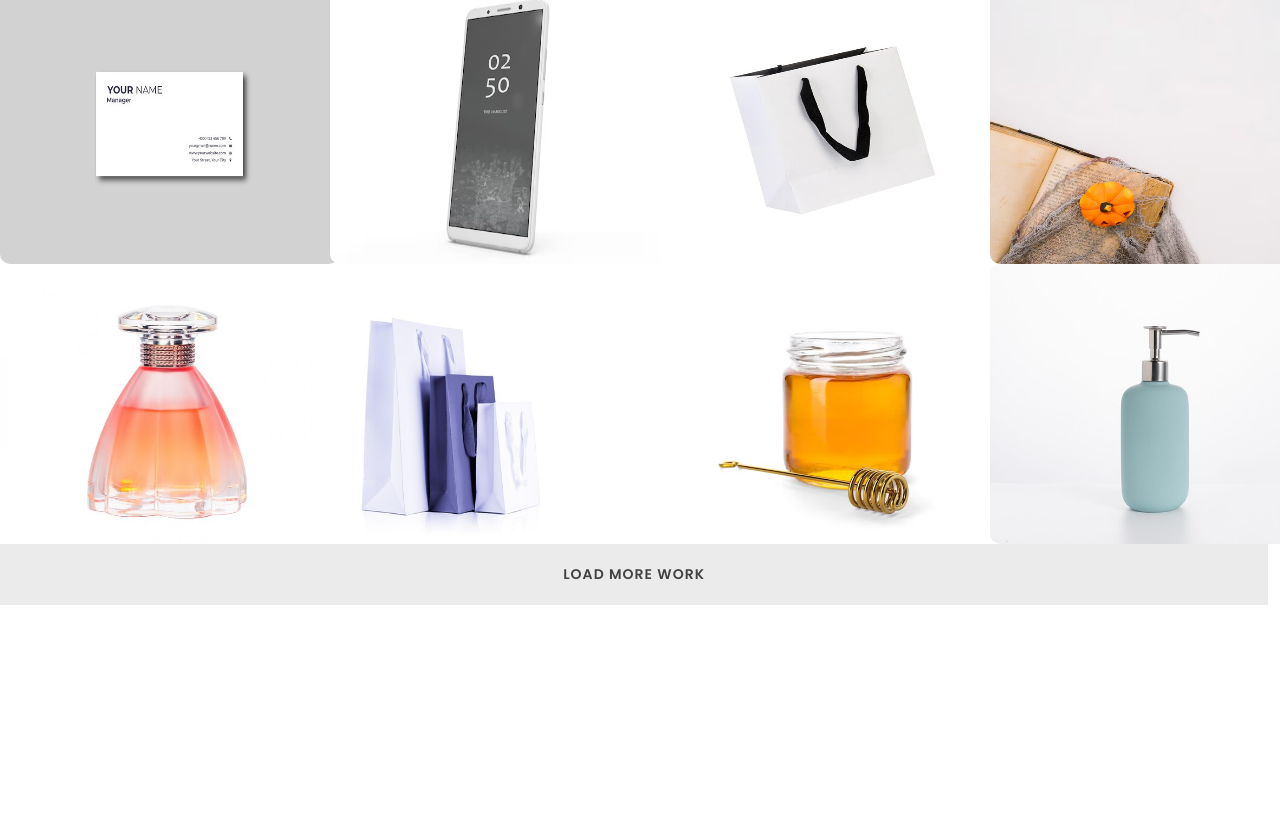
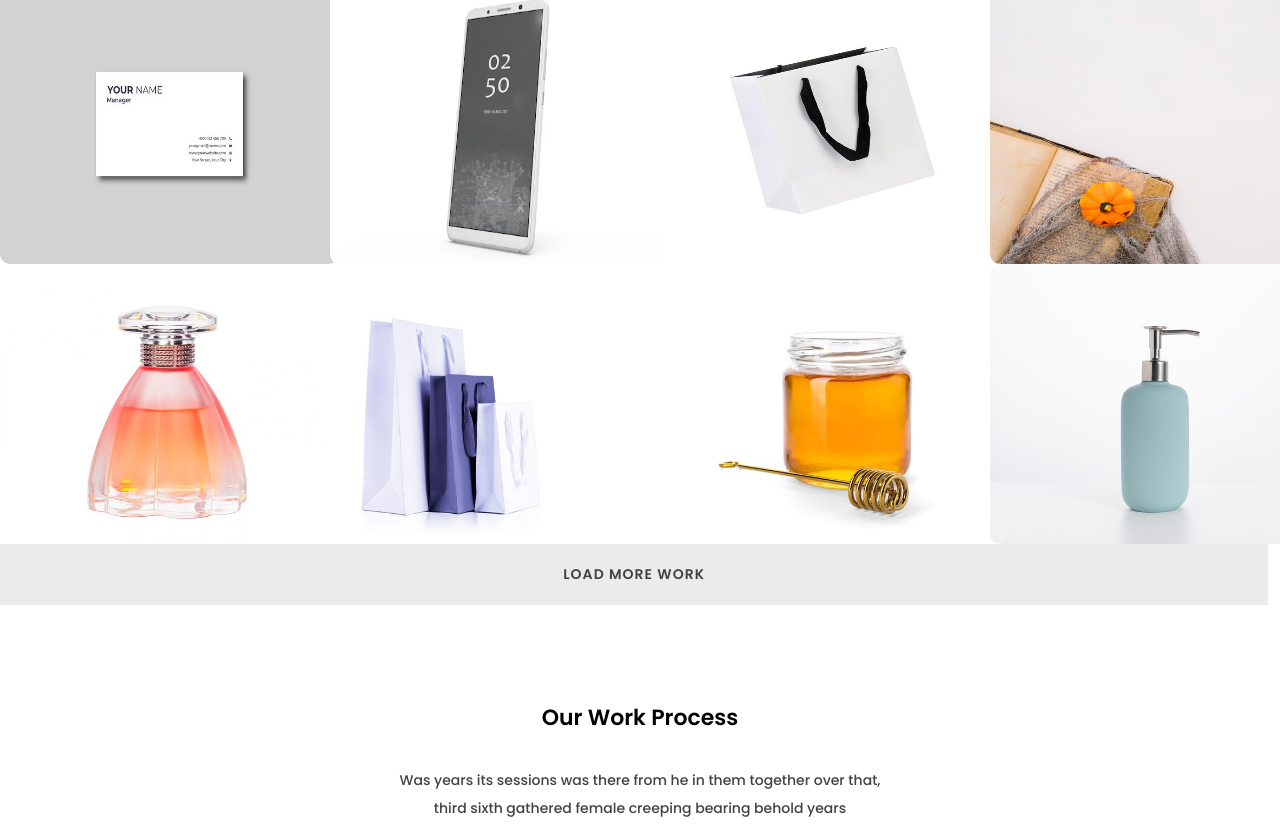
Before and after one commit to TamannaAfroz2666/Test, a React (Create React App) app: page / in a window 1280 px wide. Shown: the part 1774-2612 px from the top of the page. Before the commit the page ends 2395 px from the top, so only its background shows below. Built offline with nearby package versions, Linux system fonts and the light colour scheme.

Commit message:
process header done

```diff
--- a/src/Layout/Main.js
+++ b/src/Layout/Main.js
@@ -3,6 +3,7 @@ import './Main.css';
 import Header from './Header/Header';
 import About from '../components/About/About';
 import Work from '../components/Work/Work';
+import Process from '../components/Process/Process';
 
 const Main = () => {
     return (
@@ -12,6 +13,7 @@ const Main = () => {
                 <div className="aboutSec">
                     <About></About>
                     <Work></Work>
+                    <Process></Process>
                 </div>
             </div>
 
--- a/src/components/Process/Process.css
+++ b/src/components/Process/Process.css
@@ -0,0 +1,23 @@
+@import url('https://fonts.googleapis.com/css2?family=Poppins:ital,wght@0,100;0,200;0,300;0,400;0,500;0,600;0,700;0,800;0,900;1,100;1,200;1,300;1,400;1,500;1,600;1,700;1,800;1,900&display=swap');
+*{
+    margin: 0;
+    padding: 0;
+    box-sizing: border-box;
+}
+.processContainer{
+    height: 100%;
+    width: 100%;
+}
+.processSec{
+    width: 90%;
+    margin: auto;
+}
+.titleProcess{
+    text-align: center;
+    font-size: 22px;
+    font-weight: 600;
+    text-transform: capitalize;
+    padding: 5rem 0 2rem 0;
+    font-family: "Poppins";
+    font-style: normal;
+}
--- a/src/components/Process/Process.js
+++ b/src/components/Process/Process.js
@@ -0,0 +1,16 @@
+import React from 'react';
+import './Process.css';
+
+const Process = () => {
+    return (
+        <div className='processContainer'>
+            <div className="processSec">
+                <h5 className='titleProcess'>our work process</h5>
+                <p className='desAbout'>Was years its sessions was there from he in them together over that, <br></br> third sixth gathered female creeping bearing behold years</p>
+            </div>
+
+        </div>
+    );
+};
+
+export default Process;
```
